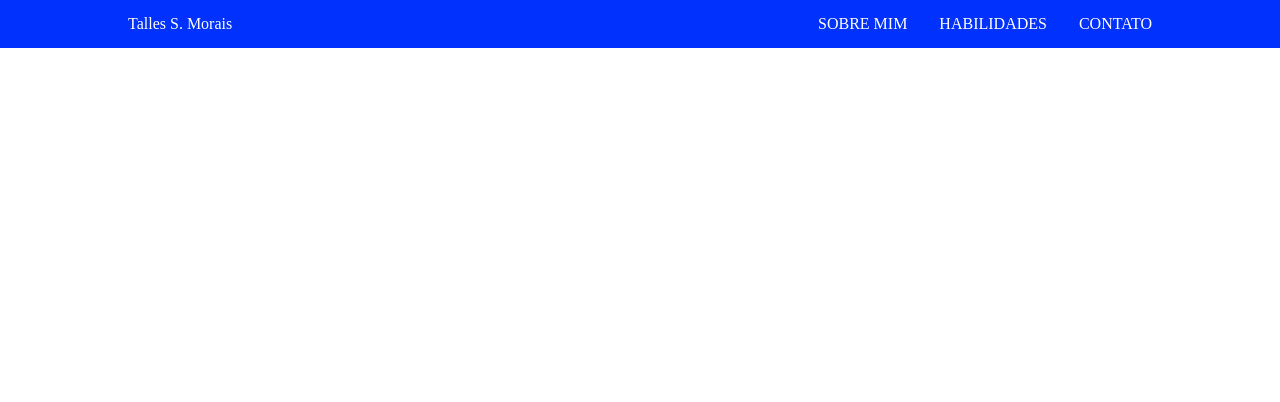
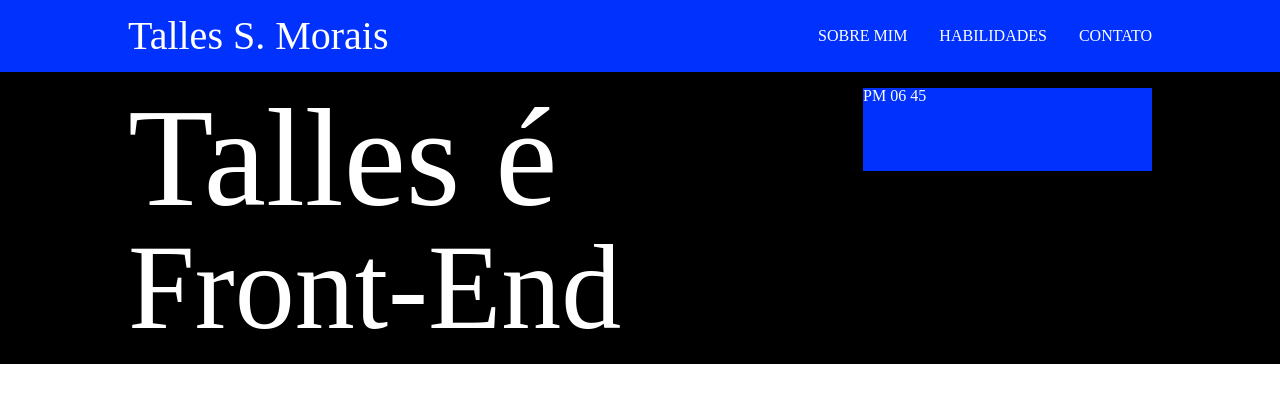
Before and after one commit to TalleSilvaDeMorais/Praticas-Html-e-css, a plain HTML site: page Apresentacao_Pessoal/index.html in a window 1280 px wide. Drawn offline with Linux system fonts and the light colour scheme.

Commit message:
Adicionando relogio e primeiros atributos

```diff
--- a/Apresentacao_Pessoal/index.html
+++ b/Apresentacao_Pessoal/index.html
@@ -20,5 +20,76 @@
     </ul>
     </div>
     </header>
+
+    <main>
+        <div class="primeira__secao">
+        <div class="nome__atributo" >
+            <h2 class="nome__estatico">Talles é</h2>
+            <h3 class="atributo__rotativo" id="atributo">Front-End</h3>
+        </div>
+        <div class="relogio">
+            <span id="periodo">PM</span>
+            <span id="horas">00</span>
+            <span id="minutos">00</span>
+        </div>
+        </div>
+
+    </main>
+
+
+
+
+
+
+
+
+
+
+
+
+
+
+
+
+
+
+
+
+
+    <script>
+        function updateClock() {
+            const now = new Date(); // Cria um novo objeto Date com a data e hora atuais
+
+            let hours = now.getHours(); // Pega as horas (0-23)
+            let minutes = now.getMinutes(); // Pega os minutos (0-59)
+            let period = 'AM'; // Assume AM inicialmente
+
+            // Converte para o formato de 12 horas e define AM/PM
+            if (hours >= 12) {
+                period = 'PM';
+                if (hours > 12) {
+                    hours -= 12; // Se for 13, vira 1, se for 14, vira 2, etc.
+                }
+            }
+            if (hours === 0) { // Se for meia-noite (0 horas), vira 12 AM
+                hours = 12;
+            }
+
+            // Adiciona um zero à esquerda se as horas ou minutos forem menores que 10
+            hours = hours < 10 ? '0' + hours : hours;
+            minutes = minutes < 10 ? '0' + minutes : minutes;
+
+            // Atualiza o conteúdo dos elementos com os IDs específicos
+            document.getElementById('horas').textContent = hours;
+            document.getElementById('minutos').textContent = minutes;
+            document.getElementById('periodo').textContent = period;
+        }
+
+        // Chama a função updateClock a cada 1 segundo (1000 milissegundos)
+        setInterval(updateClock, 1000);
+
+        // Chama a função uma vez imediatamente para exibir a hora assim que a página carregar
+        updateClock();
+    </script>
 </body>
 </html>
--- a/Apresentacao_Pessoal/style.css
+++ b/Apresentacao_Pessoal/style.css
@@ -10,16 +10,38 @@
     justify-content: space-between;
     padding: 1em 8em 1em 8em;
     background-color: var(--azul--);
-
+    align-items: center;
 }
 a{
     text-decoration: none;
     color: var(--branco--);
+    font-size: 30px;
 }
 .nome{
     color: var(--branco--);
+    font-size: 40px;
 }
 .lista__menu{
     display: flex;
     gap: 2em;
 }
+.primeira__secao{
+    display: flex;
+    justify-content: space-between;
+    padding: 1em 8em 1em 8em;
+    background-color: var(--preto--);
+}
+.nome__estatico{
+    font-size: 140px;
+    color: var(--branco--);
+}
+.atributo__rotativo{
+    font-size: 120px;
+    color: var(--branco--);
+}
+.relogio{
+    color: var(--branco--);
+    background-color: #0031FD;
+    height: 83px;
+    width: 289px;
+}
```
